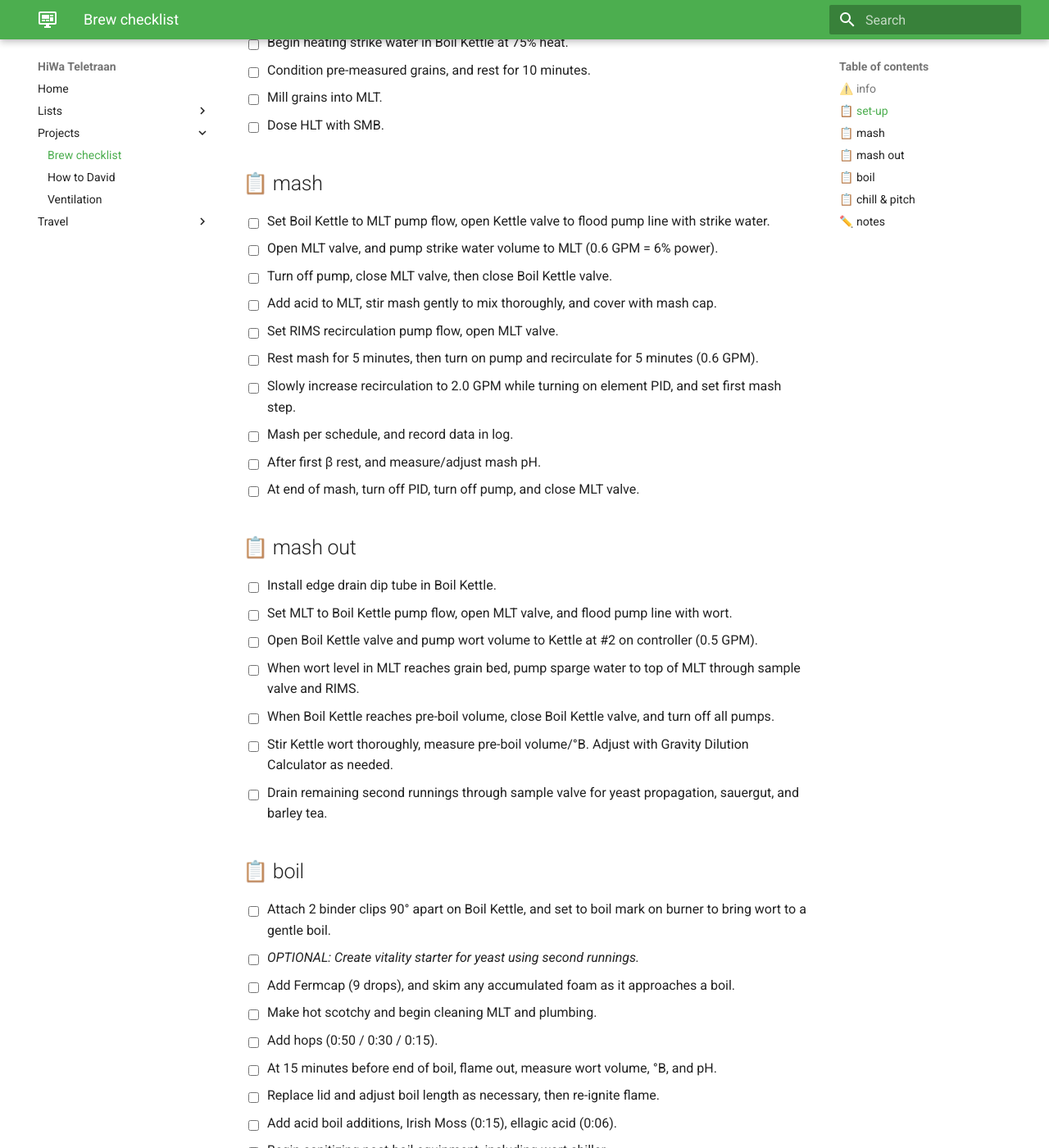
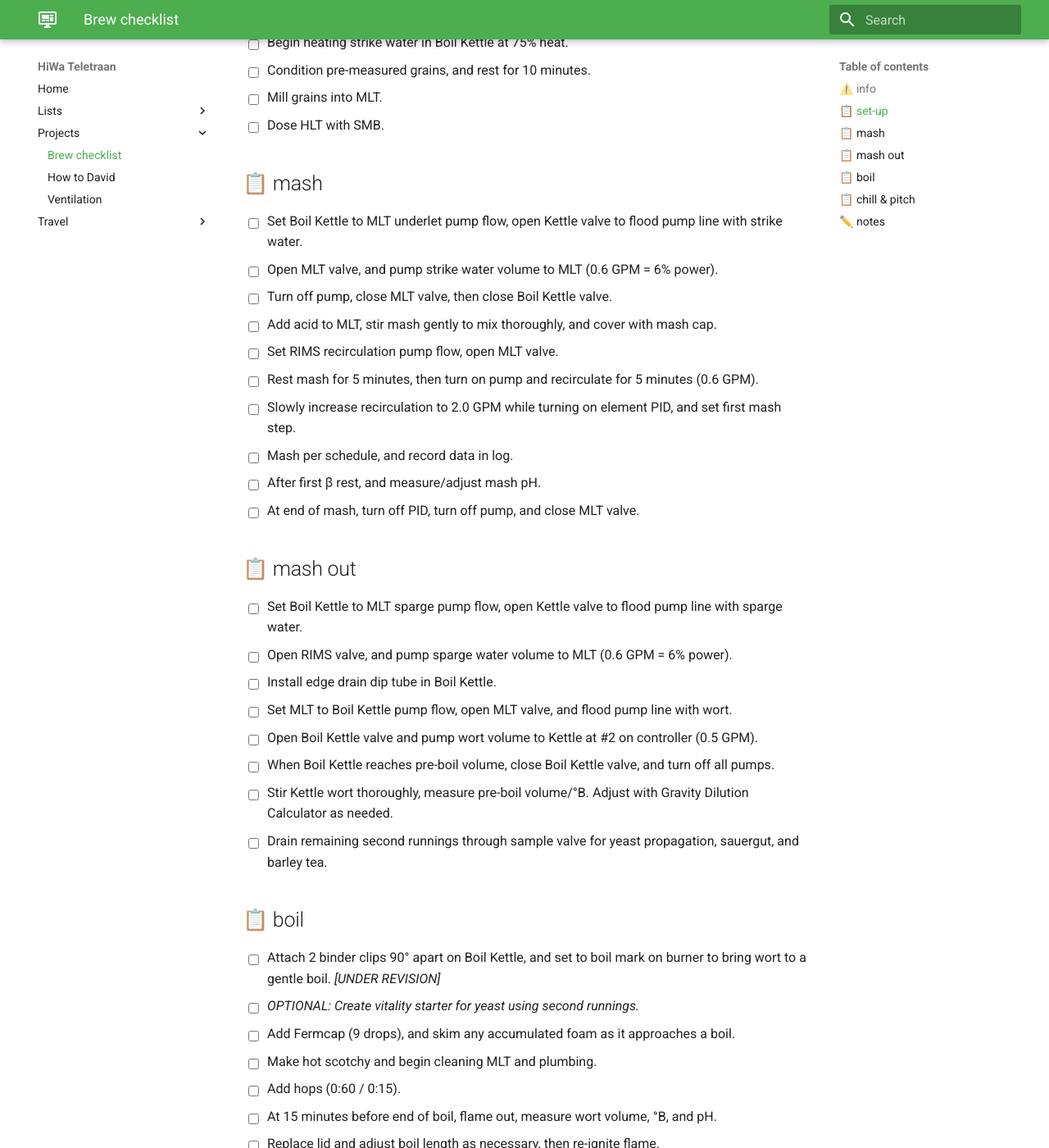
Before and after one commit to hiwa-house/teletraan, an MkDocs documentation site: the page built from docs/projects/brew_checklist.md, in a window 1280 px wide and 1400 px high, scrolled down 733 px. Shown: the whole window at 82% size. Built offline with MkDocs 1.6.1 and Material for MkDocs 9.7.7, drawn with Linux system fonts in a browser that asks for light colours; comment, search, counter and statistics services are not loaded.

Commit message:
Update brew_checklist.md

```diff
--- a/docs/projects/brew_checklist.md
+++ b/docs/projects/brew_checklist.md
@@ -47,21 +47,21 @@
 *
 
 ## 📋 set-up
-- [X] Sanitize ferment and serving keg.
-- [X] Filter Strike Volume into boil kettle, then heat to 100°F.
-- [X] Add 1.0 g/gal each of bread yeast and sugar.
-- [X] Weigh grains into bucket.
-- [X] Measure Irish moss and rehydrate in water. Measure minerals, hops, adjuncts.
-- [X] Set up brewing equipment (kettle, MLT, chiller, cart, grain mill, close valves).
-- [X] Adjust grain mill gap spacing (0.028 in).
-- [X] Dose bottom of mash bag with minerals.
+- [ ] Sanitize ferment and serving keg.
+- [ ] Filter Strike Volume into boil kettle, then heat to 100°F.
+- [ ] Add 1.0 g/gal each of bread yeast and sugar.
+- [ ] Weigh grains into bucket.
+- [ ] Measure Irish moss and rehydrate in water. Measure minerals, hops, adjuncts.
+- [ ] Set up brewing equipment (kettle, MLT, chiller, cart, grain mill, close valves).
+- [ ] Adjust grain mill gap spacing (0.028 in).
+- [ ] Dose bottom of mash bag with minerals.
 - [ ] Begin heating strike water in Boil Kettle at 75% heat.
 - [ ] Condition pre-measured grains, and rest for 10 minutes.
 - [ ] Mill grains into MLT.
 - [ ] Dose HLT with SMB.
 
 ## 📋 mash
-- [ ] Set Boil Kettle to MLT pump flow, open Kettle valve to flood pump line with strike water.
+- [ ] Set Boil Kettle to MLT underlet pump flow, open Kettle valve to flood pump line with strike water.
 - [ ] Open MLT valve, and pump strike water volume to MLT (0.6 GPM = 6% power).
 - [ ] Turn off pump, close MLT valve, then close Boil Kettle valve.
 - [ ] Add acid to MLT, stir mash gently to mix thoroughly, and cover with mash cap.
@@ -73,20 +73,21 @@
 - [ ] At end of mash, turn off PID, turn off pump, and close MLT valve.
 
 ## 📋 mash out
+- [ ] Set Boil Kettle to MLT sparge pump flow, open Kettle valve to flood pump line with sparge water.
+- [ ] Open RIMS valve, and pump sparge water volume to MLT (0.6 GPM = 6% power).
 - [ ] Install edge drain dip tube in Boil Kettle.
 - [ ] Set MLT to Boil Kettle pump flow, open MLT valve, and flood pump line with wort.
 - [ ] Open Boil Kettle valve and pump wort volume to Kettle at #2 on controller (0.5 GPM).
-- [ ] When wort level in MLT reaches grain bed, pump sparge water to top of MLT through sample valve and RIMS.
 - [ ] When Boil Kettle reaches pre-boil volume, close Boil Kettle valve, and turn off all pumps.
 - [ ] Stir Kettle wort thoroughly, measure pre-boil volume/°B. Adjust with Gravity Dilution Calculator as needed.
 - [ ] Drain remaining second runnings through sample valve for yeast propagation, sauergut, and barley tea.
 
 ## 📋 boil
-- [ ] Attach 2 binder clips 90° apart on Boil Kettle, and set to boil mark on burner to bring wort to a gentle boil.
+- [ ] Attach 2 binder clips 90° apart on Boil Kettle, and set to boil mark on burner to bring wort to a gentle boil. *[UNDER REVISION]*
 - [ ] *OPTIONAL: Create vitality starter for yeast using second runnings.*
 - [ ] Add Fermcap (9 drops), and skim any accumulated foam as it approaches a boil.
 - [ ] Make hot scotchy and begin cleaning MLT and plumbing.
-- [ ] Add hops (0:50 / 0:30 / 0:15).
+- [ ] Add hops (0:60 / 0:15).
 - [ ] At 15 minutes before end of boil, flame out, measure wort volume, °B, and pH.
 - [ ] Replace lid and adjust boil length as necessary, then re-ignite flame.
 - [ ] Add acid boil additions, Irish Moss (0:15), ellagic acid (0:06).
```
